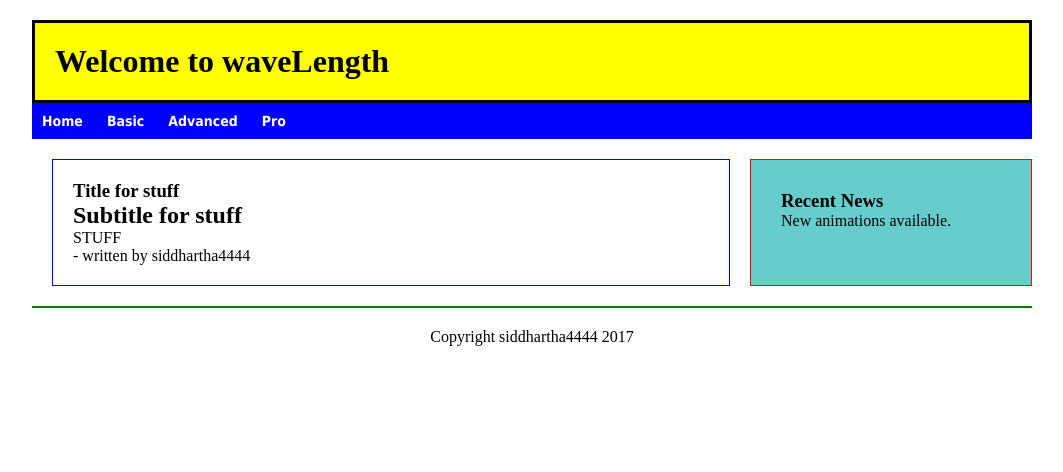
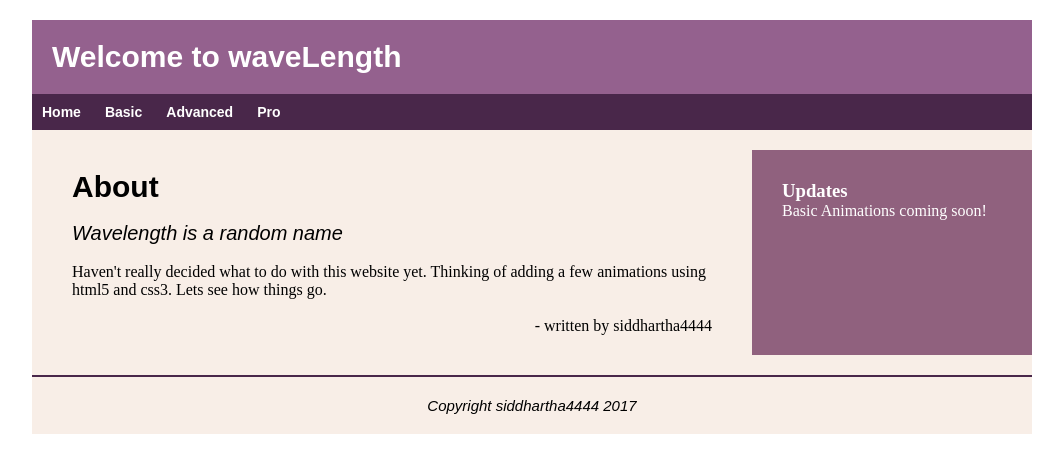
Before and after one commit to siddharthachhabra/siddharthachhabra.github.io, a plain HTML site: page index.html in a window 1280 px wide. Shown: the whole page, without its empty margins (108-1171 px from the left). Drawn offline with Linux system fonts and the light colour scheme.

Commit message:
added style

```diff
--- a/index.html
+++ b/index.html
@@ -27,11 +27,13 @@
 			<article>
 				<header>
 					<hgroup>
-						<h1>Title for stuff</h1>
-						<h2>Subtitle for stuff</h2>
+						<h1>About</h1><br />
+						<h2>Wavelength is a random name</h2>
 					</hgroup>
 				</header>
-				<p name="stuff"> STUFF </p>
+				<br />
+				<p name="stuff"> Haven't really decided what to do with this website yet. Thinking of adding a few animations using html5 and css3. Lets see how things go.</p>
+				<br />
 				<footer>
 					<p>- written by siddhartha4444</p>
 				</footer>
@@ -39,8 +41,8 @@
 		</section>
 
 			<aside id="side_news">
-				<h3>Recent News</h3>
-				New animations available.
+				<h3>Updates</h3>
+				Basic Animations coming soon!
 			</aside>
 
 			</div>
--- a/main.css
+++ b/main.css
@@ -4,6 +4,12 @@
 }
 header,section,footer,nav,aside,hgroup{
 	display:block;
+}
+h1{
+	font:bold 30px Arial;
+}
+h2{
+	font:italic 20px Arial;
 }
 body{
 	width:100%;
@@ -16,52 +22,56 @@ body{
 	display:-webkit-box;
 	-webkit-box-orient:vertical;
 	-webkit-box-flex:1;
+	background:#f8eee7;
 }
 #top_header{
-	background:yellow;
-	border:3px solid black;
+	background:#94618E;
+	color:white;
 	padding:20px;
 }
 #top_menu{
 	border:red;
-	background:blue;
+	background:#49274a;
 }
 #top_menu li{
 	list-style:none;
 	display:inline-block;
 	color:white !important;
-	font:bold 14px Tahoma;
+	font:bold 14px Arial;
 	padding:10px;
 }
 #top_menu li:hover{
-	background:white;
+	background:#f8eee7;
 }
 #top_menu li a{
 	color:white !important;
 	text-decoration:none;
 }
 #top_menu li:hover a{
-	color:blue !important;
+	color:#49274a !important;
 }
 #new_div{
 	display:-webkit-box;
 	-webkit-box-orient:horizontal;
 }
 #main_section{
-	border:1px solid blue;
 	-webkit-box-flex:1;
 	margin:20px;
 	padding:20px;
 }
+#main_section footer p{
+	text-align:right;
+}
 #side_news{
-	border : 1px solid red;
 	width:220px;
 	margin:20px 0px;
 	padding:30px;
-	background:#66cccc;
+	background:#90617E;
+	color:white;
 }
 #the_footer{
 	text-align:center;
 	padding:20px;
-	border-top:2px solid green;
+	border-top:2px solid #49274a;
+	font:italic 15px Arial;
 }
```
